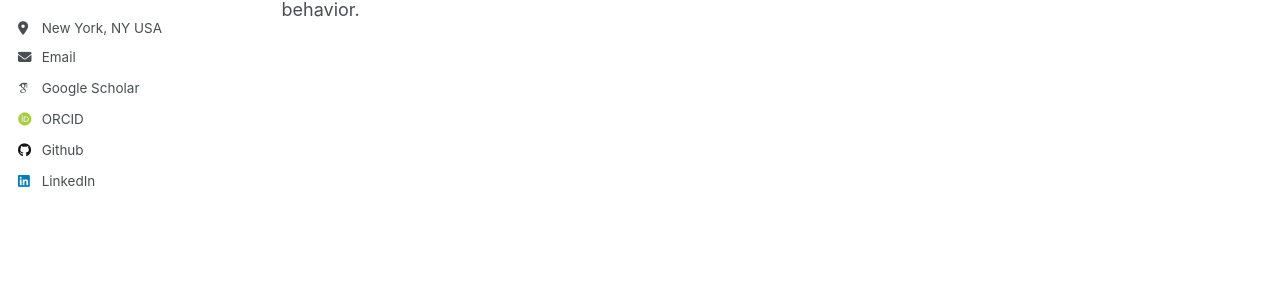
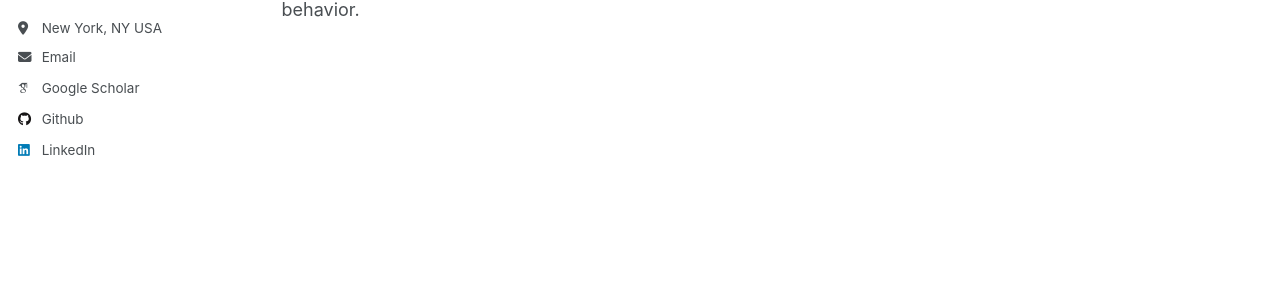
Before and after one commit to sev-90/sev-90.github.io, a Jekyll site: the page built from _pages/about.md, in a window 1280 px wide. Shown: the part 365-667 px from the top of the page. Built offline with Jekyll 4.4.1, drawn with Linux system fonts in a browser that asks for light colours; some web fonts are replaced.

Commit message:
Update _config.yml

```diff
--- a/_config.yml
+++ b/_config.yml
@@ -34,7 +34,7 @@ author:
   arxiv            : # URL - Update with the correct link to your profile
   googlescholar    : "https://scholar.google.com/citations?user=ijXV3-8AAAAJ&hl=en"
   impactstory      : # URL
-  orcid            : "https://orcid.org/0000-0001-5061-5626"
+  orcid            : #"https://orcid.org/0000-0001-5061-5626"
   semantic         : # URL
   pubmed           : #"https://www.ncbi.nlm.nih.gov/pubmed/?term=john+snow"
   researchgate     : # URL
@@ -43,6 +43,7 @@ author:
   bitbucket        : # Username - Update with your username on the site
   codepen          : # Username
   dribbble         : # Username
+  linkedin         : sevin90
   github           : "sev-90"
   kaggle           : # Username
   stackoverflow    : # User number or user number and name (i.e., use "1" or "1/jeff-atwood")
@@ -57,7 +58,7 @@ author:
   keybase          : # Username
   instagram        : # Username
   lastfm           : # Username
-  linkedin         : sevin90
+  #linkedin         : sevin90
   mastodon         : # URL
   medium           : # URL
   pinterest        : # Username
```
